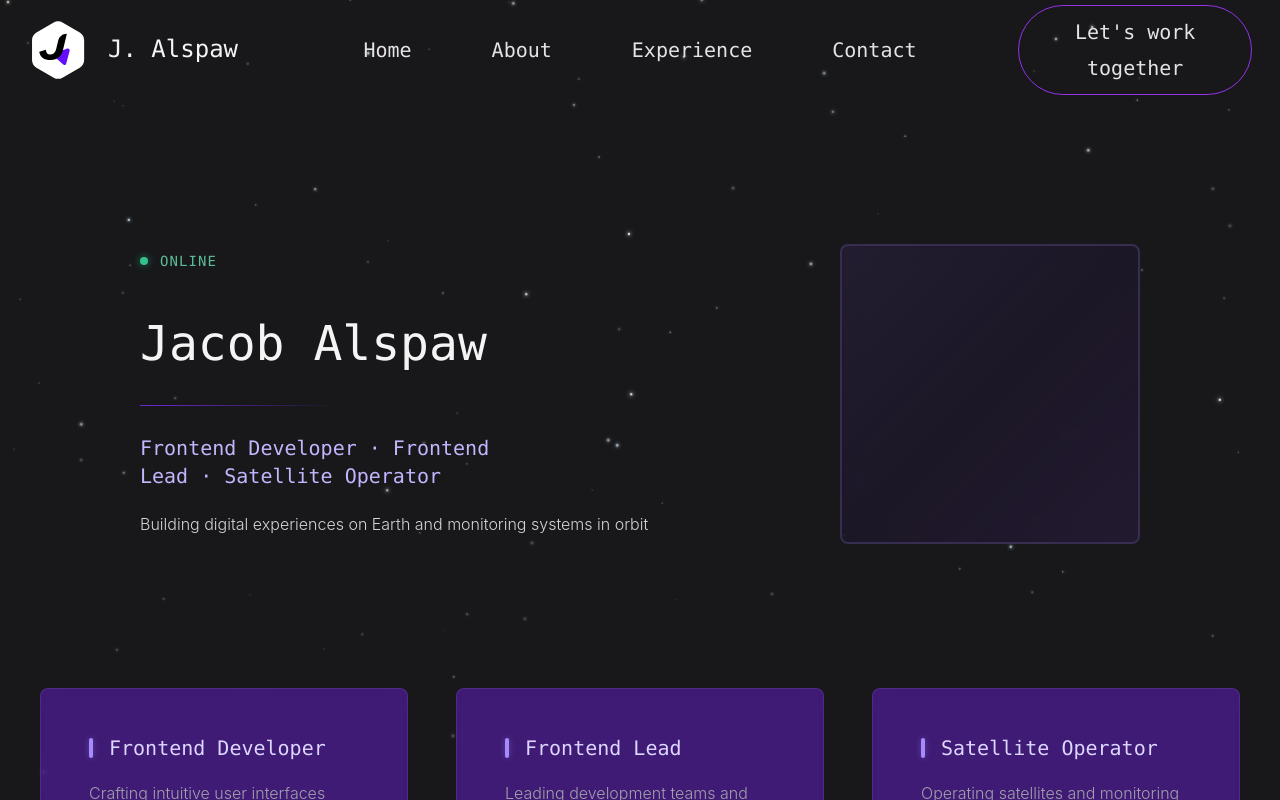
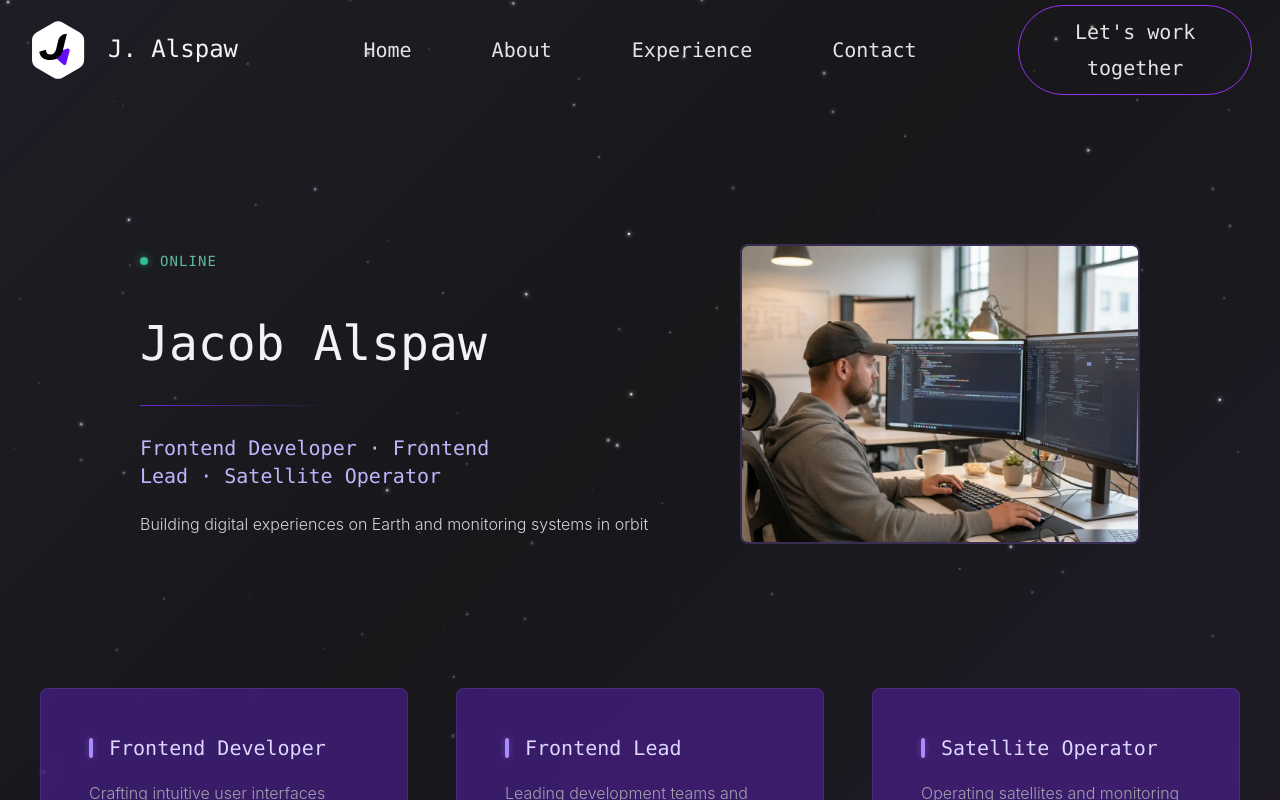
Before and after one commit to jaa134/My-Website-v3, a Vue app: page / in a window 1280 px wide. Shown: the top 800 px of the page. Built offline with nearby package versions, Linux system fonts and the light colour scheme.

Commit message:
feat: add hero image to intro

```diff
--- a/src/components/views/home/IntroductionView.vue
+++ b/src/components/views/home/IntroductionView.vue
@@ -16,10 +16,10 @@
         <p class="hero-subtitle">Building digital experiences on Earth and monitoring systems in orbit</p>
       </div>
       <div class="hero-photo">
-        <!-- Photo placeholder - add your image here -->
-        <div class="photo-placeholder">
-          <div class="photo-frame"></div>
-        </div>
+        <img
+          src="/assets/images/me.webp"
+          alt="Jacob Alspaw"
+        />
       </div>
     </div>
 
@@ -68,7 +68,7 @@
 
   .hero-section {
     display: grid;
-    grid-template-columns: 1fr 300px;
+    grid-template-columns: 1fr 400px;
     align-items: center;
     gap: var(--ja-spacing-4x-large);
     margin: 0 auto;
@@ -144,24 +144,18 @@
     display: flex;
     justify-content: center;
     align-items: center;
-  }
+    height: 300px;
 
-  .photo-placeholder {
-    width: 100%;
-    aspect-ratio: 1;
-    max-width: 300px;
-    position: relative;
-  }
-
-  .photo-frame {
+    img {
       width: 100%;
       height: 100%;
+      object-fit: cover;
       border: 2px solid color-mix(in srgb, var(--ja-color-violet-400) 20%, transparent);
       border-radius: var(--ja-border-radius-large);
       background: color-mix(in srgb, var(--ja-color-violet-950) 20%, transparent);
       backdrop-filter: blur(10px);
-    position: relative;
       overflow: hidden;
+    }
 
     &::before {
       content: '';
@@ -194,7 +188,7 @@
   }
 
   .role-card {
-    background: color-mix(in srgb, var(--ja-color-violet-900) 75%, transparent);
+    background: color-mix(in srgb, var(--ja-color-violet-800) 50%, transparent);
     border: 1px solid color-mix(in srgb, var(--ja-color-violet-400) 15%, transparent);
     border-radius: var(--ja-border-radius-large);
     padding: var(--ja-spacing-3x-large);
```
Also changed, not shown: src/assets/images/me.webp (added). Lines whose indentation alone changed are shown as unchanged.
